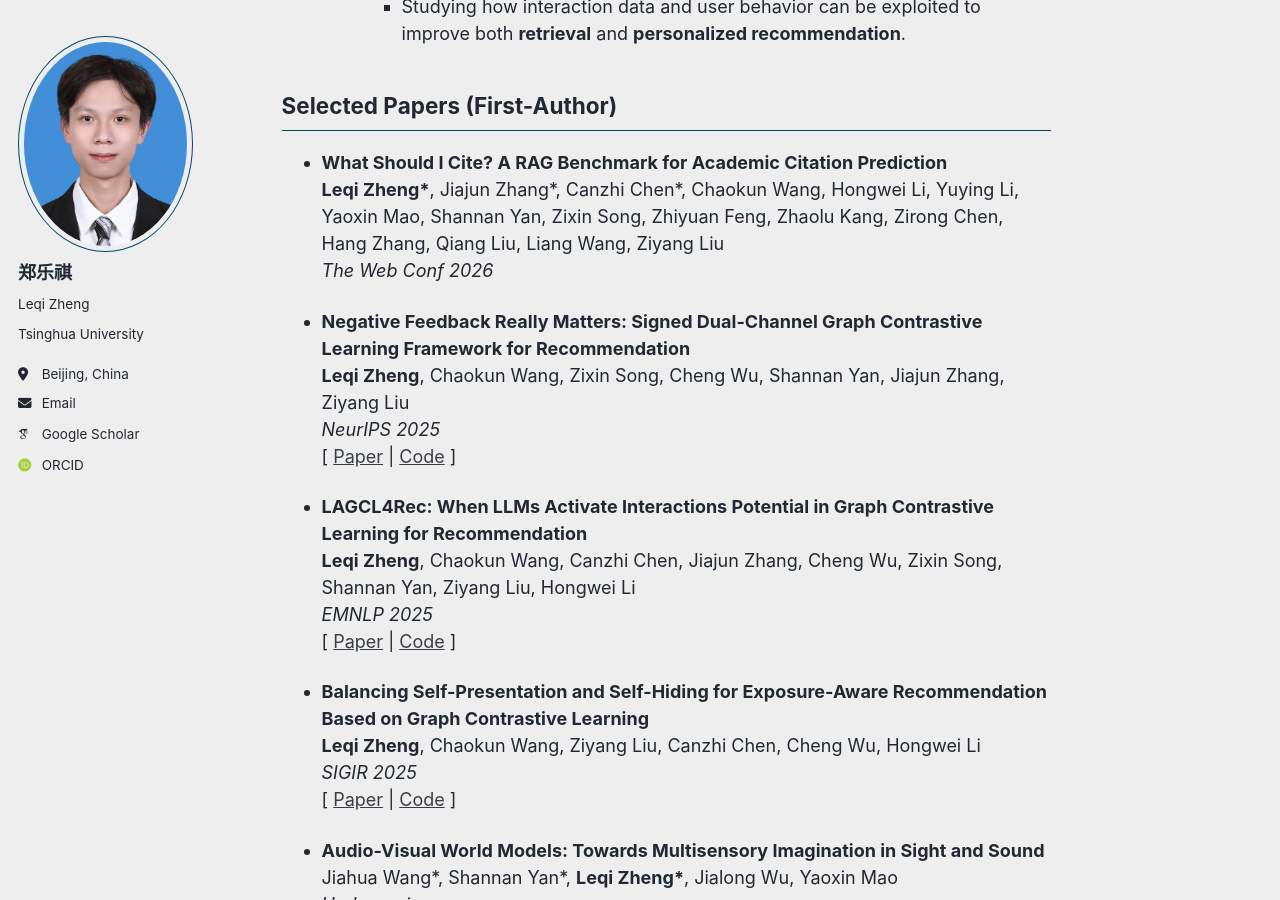
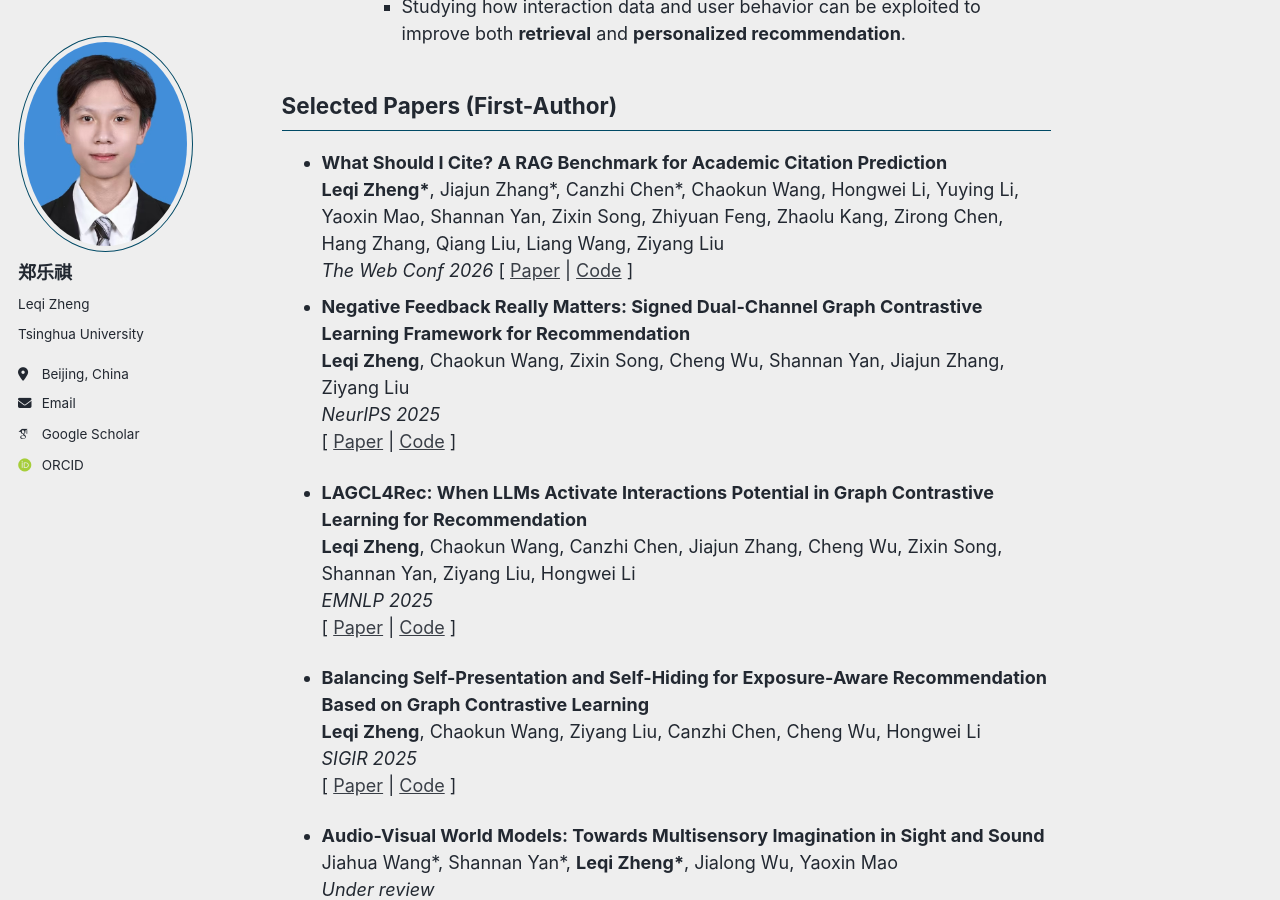
Before and after one commit to LQgdwind/LQgdwind.github.io, a Jekyll site: the page built from _pages/about.md, in a window 1280 px wide and 900 px high, scrolled down 1187 px. Built offline with Jekyll 4.4.1, drawn with Linux system fonts in a browser that asks for light colours; some web fonts are replaced; a script bundle is joined from its source files by our own code; library files that are not in the unit come from our copies.

Commit message:
Add links to papers and code in about.md

```diff
--- a/_pages/about.md
+++ b/_pages/about.md
@@ -42,7 +42,7 @@ Selected Papers (First-Author)
 - **What Should I Cite? A RAG Benchmark for Academic Citation Prediction**
   **Leqi Zheng\***, Jiajun Zhang\*, Canzhi Chen\*, Chaokun Wang, Hongwei Li, Yuying Li, Yaoxin Mao, Shannan Yan, Zixin Song, Zhiyuan Feng, Zhaolu Kang, Zirong Chen, Hang Zhang, Qiang Liu, Liang Wang, Ziyang Liu
   _The Web Conf 2026_
-
+  \[ [Paper](https://arxiv.org/pdf/2601.14949) | [Code](https://github.com/LQgdwind/CiteRAG) \]
 - **Negative Feedback Really Matters: Signed Dual-Channel Graph Contrastive Learning Framework for Recommendation**
   **Leqi Zheng**, Chaokun Wang, Zixin Song, Cheng Wu, Shannan Yan, Jiajun Zhang, Ziyang Liu
   _NeurIPS 2025_
```
